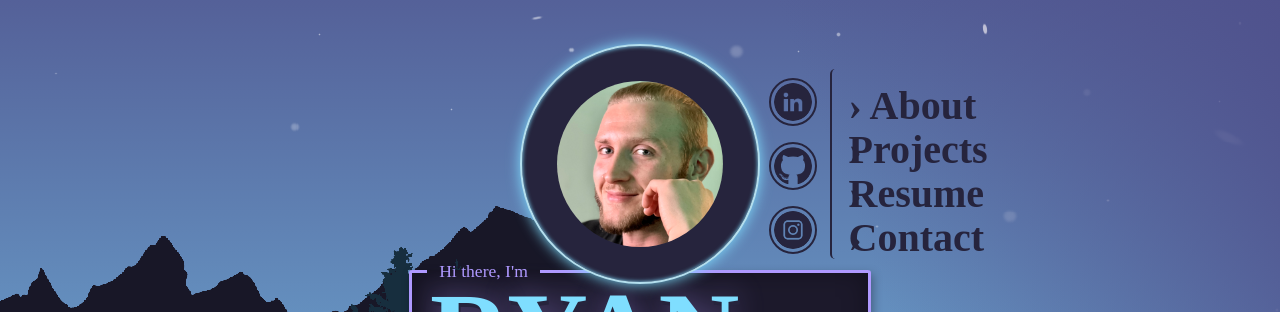
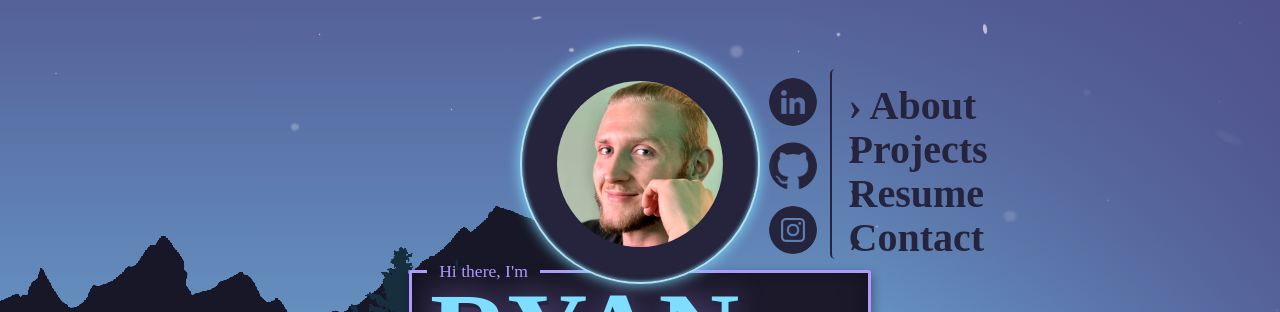
Before and after one commit to rreeves1996/react-portfolio, a React (Create React App) app: page / in a window 1280 px wide. Shown: the part 221-533 px from the top of the page. Built offline with nearby package versions, Linux system fonts and the light colour scheme; the HTML template or start-up script is replaced by a standard one.

Commit message:
About page update, general refactor

```diff
--- a/src/assets/style/home.css
+++ b/src/assets/style/home.css
@@ -59,28 +59,18 @@
 }
 .home-nav a {
     font-family: 'Alumni Sans Pinstripe';
-    position: relative;
     color: var(--purple-darkest) !important;
-    /* text-shadow: 0px 0px 2px var(--blue); */
     font-weight: 700;
     font-size: 2.5em;
-    margin: 22px 0px 22px 0px;
+    margin: 22px 0;
     line-height: 0;
-    right: 0px;
-    transition: font-size 0.25s ease-in-out,
-    right 0.15s ease-in-out,
-    text-shadow 0.15s,
-    color 0.15s;
+    transition: all 150ms ease-in-out;
 }
 .home-nav a:hover {
     color: var(--blue-highlighted) !important;
     font-size: 2.6em;
     right: -4px;
-    text-shadow: 0px 0px 4px var(--blue);
-    transition: font-size 0.25s ease-in-out,
-    right 0.15s ease-in-out,
-    text-shadow 0.15s,
-    color 0.15s;
+    text-shadow: 0 0 4px var(--blue);
 
 }
 .social {
@@ -97,21 +87,17 @@
     position: absolute;
     right: -75px;
     top: 26px;
-    z-index: 5;
+
 }
 .social-buttons a img {
     position: relative;
     margin: 8px;
     width: 48px;
-    padding: 3px;
-    border: 2px solid var(--purple-darkest);
     border-radius: 25px
 }
 .social-buttons a {
-    z-index: 0 !important ;
     cursor: pointer;
-    transition: filter 0.15s,
-    transform 0.15s;
+    transition: all 150ms
 }
 .social-buttons a:hover {
     filter: brightness(7)
--- a/src/components/About.jsx
+++ b/src/components/About.jsx
@@ -22,9 +22,7 @@ function About() {
 
                     <div className="text1">
                     <h5>
-                        <strong>Lifelong learner, artist, and oxford comma user
-                            with the work ethic of a stonemason
-                        </strong>
+                        <strong>Lifelong learner, artist, and oxford comma enthusiast</strong>
                     </h5>
                     <div className="text-container">
                         <img src={about1} alt="about1" id="about-image1" />
@@ -46,8 +44,8 @@ function About() {
                     </div>
                     <div className="text2">
                         <p>
-                            I am a University of Washington Full-Stack Bootcamp graduate (September 17th 2022, graduated with an A-) - however, the biggest thing I've learned,
-                            if anything, is how much more I have to learn.
+                            I graduated from the University of Washington Full-Stack Development Bootcamp on September 17th - since then,
+                            the biggest thing I've learned is how much more I have to learn!
                         </p>
                         <p>
                             Though I have a ton of progress to make, the bootcamp did give me a solid foundation in:
@@ -77,7 +75,6 @@ function About() {
                                 </ul>
                             </div>
                         </div>
-
                     </div>
                 </div>
             </div>
```
Lines whose indentation alone changed are shown as unchanged.
